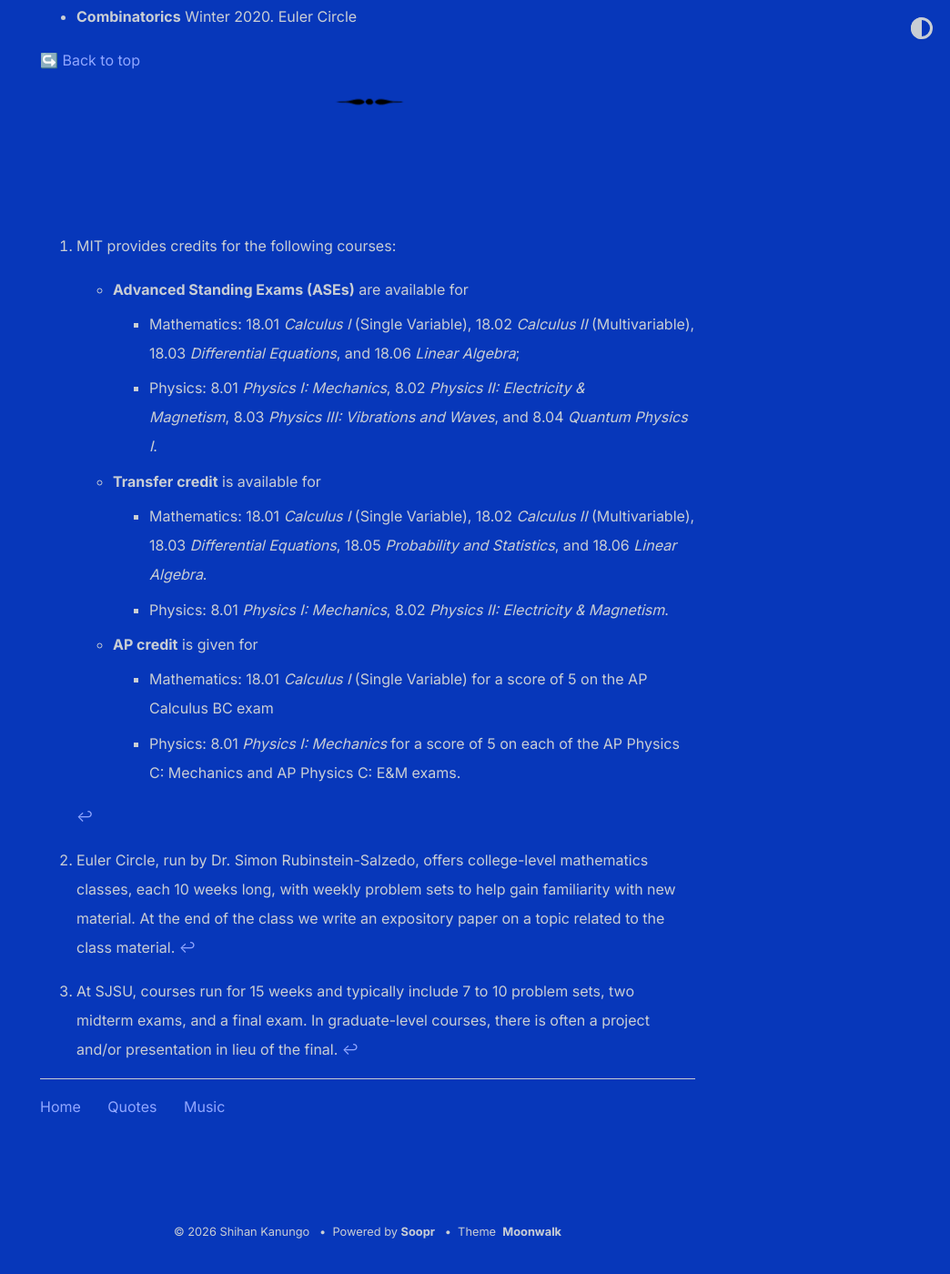
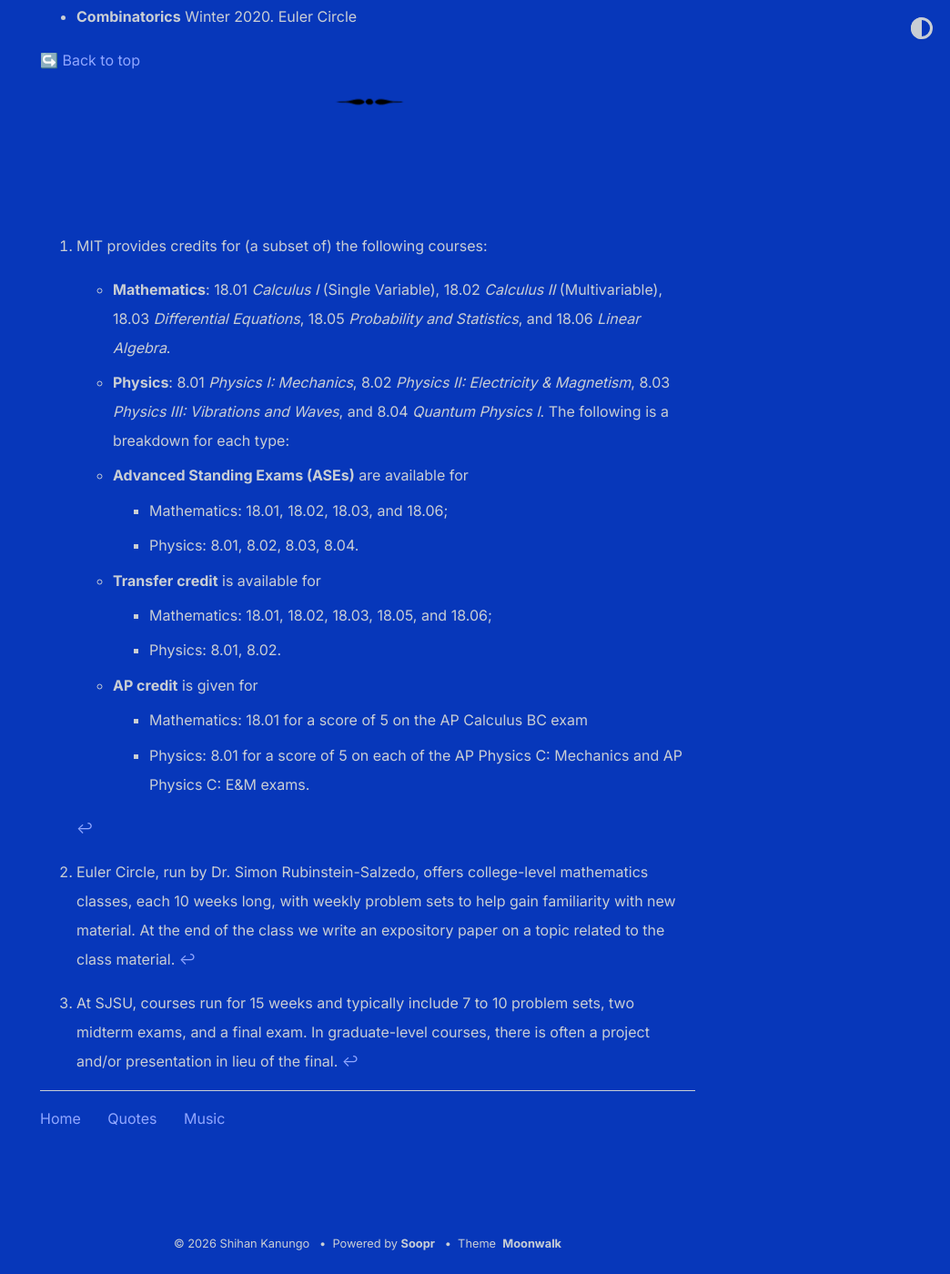
Before and after one commit to shihankanungo/shihankanungo.github.io, a Jekyll site: the page built from courses.md, in a window 1280 px wide and 1400 px high, scrolled down 5489 px. Shown: the whole window at 91% size, without its empty margins (236-1280 px from the left). Built offline with Jekyll 4.4.1, drawn with Linux system fonts in a browser that asks for light colours.

Commit message:
Update courses.md

```diff
--- a/courses.md
+++ b/courses.md
@@ -17,16 +17,19 @@ Many MIT incoming freshmen have done college-level study while in high school. S
 - **Transfer credit** is given for course work completed at another university if the subject is substantially equivalent to the corresponding MIT subject.
 - **AP credit** for score of 5 on AP exams in certain subjects.
 
-[^3]:MIT provides credits for the following courses:
+[^3]:MIT provides credits for (a subset of) the following courses:
+    - **Mathematics**: 18.01 *Calculus I* (Single Variable), 18.02 *Calculus II* (Multivariable), 18.03 *Differential Equations*, 18.05 *Probability and Statistics*, and 18.06 *Linear Algebra*.
+    - **Physics**: 8.01 *Physics I: Mechanics*, 8.02 *Physics II: Electricity & Magnetism*, 8.03 *Physics III: Vibrations and Waves*, and 8.04 *Quantum Physics I*.
+    The following is a breakdown for each type:
     - **Advanced Standing Exams (ASEs)** are available for
-      - Mathematics: 18.01 *Calculus I* (Single Variable), 18.02 *Calculus II* (Multivariable), 18.03 *Differential Equations*, and 18.06 *Linear Algebra*;
-      - Physics: 8.01 *Physics I: Mechanics*, 8.02 *Physics II: Electricity & Magnetism*, 8.03 *Physics III: Vibrations and Waves*, and 8.04 *Quantum Physics I*.
+      - Mathematics: 18.01, 18.02, 18.03, and 18.06;
+      - Physics: 8.01, 8.02, 8.03, 8.04.
     - **Transfer credit** is available for
-      - Mathematics: 18.01 *Calculus I* (Single Variable), 18.02 *Calculus II* (Multivariable), 18.03 *Differential Equations*, 18.05 *Probability and Statistics*, and 18.06 *Linear Algebra*.
-      - Physics: 8.01 *Physics I: Mechanics*, 8.02 *Physics II: Electricity & Magnetism*.
+      - Mathematics: 18.01, 18.02, 18.03, 18.05, and 18.06;
+      - Physics: 8.01, 8.02.
     - **AP credit** is given for
-      - Mathematics: 18.01 *Calculus I* (Single Variable) for a score of 5 on the AP Calculus BC exam
-      - Physics: 8.01 *Physics I: Mechanics* for a score of 5 on each of the AP Physics C: Mechanics and AP Physics C: E&M exams.
+      - Mathematics: 18.01 for a score of 5 on the AP Calculus BC exam
+      - Physics: 8.01 for a score of 5 on each of the AP Physics C: Mechanics and AP Physics C: E&M exams.
 
 I have obtained the following credit/placements.
 
```
